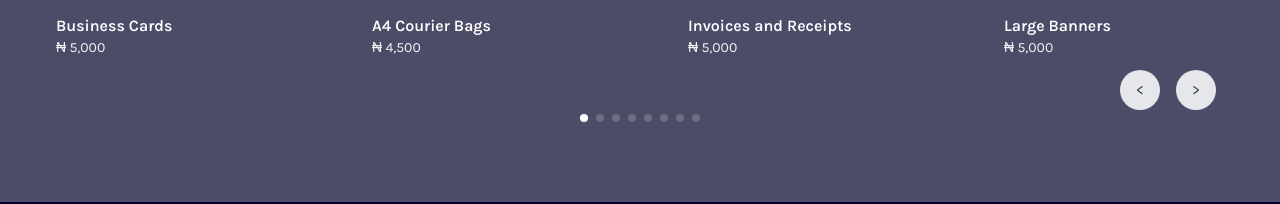
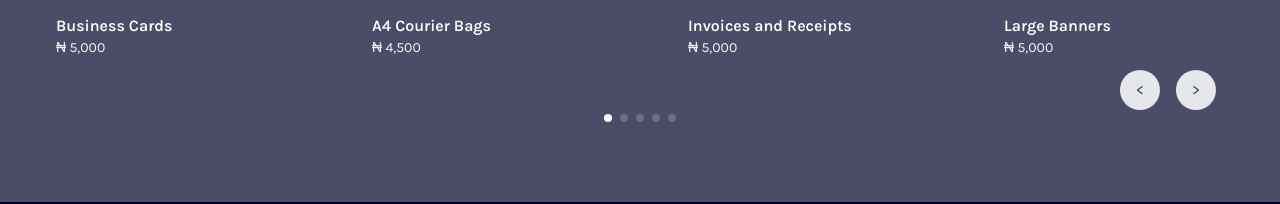
Before and after one commit to Tez-cyber/inks_pixels, a React (Vite) app: page / in a window 1280 px wide. Shown: the part 1988-2192 px from the top of the page. Built offline with nearby package versions, Linux system fonts and the light colour scheme.

Commit message:
Change productSection track

```diff
--- a/src/components/landing/productSection.jsx
+++ b/src/components/landing/productSection.jsx
@@ -115,7 +115,7 @@ export const ProductSection = () => {
 
                     {/* Pagination Dots */}
                     <div className="flex justify-center gap-2 mt-4">
-                        {products.map((_, index) => (
+                        {products.slice(0, 5).map((_, index) => (
                             <span
                                 key={index}
                                 className={`w-2 h-2 rounded-full transition-all duration-300 ${index === activeIndex ? 'bg-white' : 'bg-gray-500'
```
